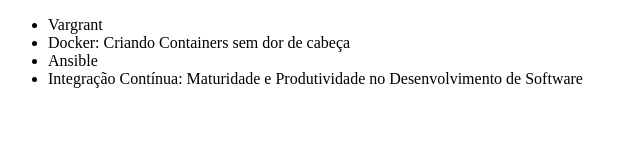
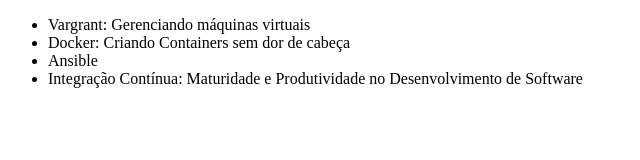
Before and after one commit to FeGodoi/Alura_Git, a plain HTML site: page index.html in a window 1280 px wide. Shown: the whole page, without its empty margins (0-640 px from the left). Drawn offline with Linux system fonts and the light colour scheme.

Commit message:
Corrigindo curso de vagrant

```diff
--- a/index.html
+++ b/index.html
@@ -6,7 +6,7 @@
 </head>
 <body>
 	<ul>
-		<li>Vargrant</li>
+		<li>Vargrant: Gerenciando máquinas virtuais</li>
 		<li>Docker: Criando Containers sem dor de cabeça</li>
 		<li>Ansible</li>
 		<li>Integração Contínua: Maturidade e Produtividade no Desenvolvimento de Software</li>
```
